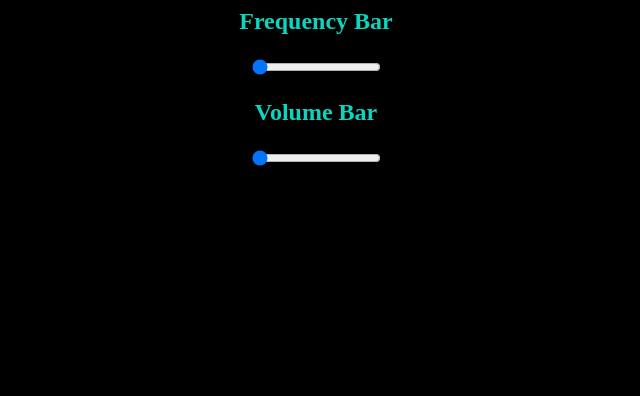
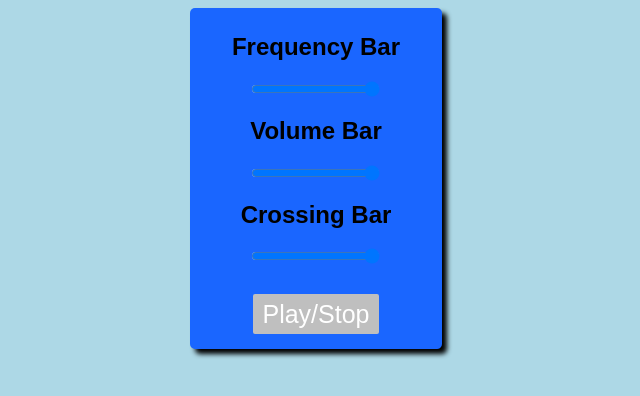
Before and after one commit to gustavojordao/cefet-web-weblot, a plain HTML site: page apis/Web Audio/exemplo.html in a window 1280 px wide. Shown: the whole page, without its empty margins (324-964 px from the left). Drawn offline with Linux system fonts and the light colour scheme; no server answers.

Commit message:
Volume funcionando, botao de pause colocado, estilo alterado

```diff
--- a/apis/Web Audio/exemplo.css
+++ b/apis/Web Audio/exemplo.css
@@ -1,22 +1,63 @@
 body {
-  background-color: black;
+  background-color: lightblue;
 }
 
 .conteudo {
-  width: 80%;
+  padding-top: 5px;
+  padding-bottom: 5px;
+  width: 20%;
   margin: 0 auto;
   text-align: center;
-  color: #0cd4be;
+  color: black;
+  background-color: #1a66ff;
+  font-family: sans-serif;
+  border-radius: 5px;
+  box-shadow: 5px 5px 5px black;
 }
 
-audio {
-  margin: 0 auto;
+button {
+  margin: 30px 0px 10px ;
+  width: 50%;
+  height: 40px;
+  font-family:
+  box-sizing: border-box;
+  font-family: 'Catamaran', sans-serif;
+  font-size: 25px;
+  color: white;
+  background-color: #bfbfbf;
+  border: none;
+  border-radius: 2px;
+  text-align: center;
+  text-decoration: none;
+  display: inline-block;
+  -ms-transition: transform 0.1s ease-in-out;
+  -moz-transition: transform 0.1s ease-in-out;
+  -ms-transition: color 0.1s ease-in-out;
+  -moz-transition: color 0.1s ease-in-out;
+  -ms-transition: background-color 0.1s ease-in-out;
+  -moz-transition: background-color 0.1s ease-in-out;
 }
-.Bar{
-  color: red;
-  background-color:  grey;
-  border-radius: 10px;
-  height: 20px;
-  text-align: center;
-
+button:hover {
+  box-shadow: 3px 3px 20px black;
+  color: #bfbfbf;
+  background-color: white;
+  transform: translateY(-2px);
 }
+input[type="button"], input[type="reset"], input[type="submit"] {
+    cursor: pointer;
+    -webkit-appearance: button;
+}
+input {
+    line-height: normal;
+    *overflow: visible;
+}
+input {
+    font-size: 100%;
+    margin: 0;
+    vertical-align: baseline;
+    *vertical-align: middle;
+}
+input {
+    font-family: sans-serif;
+    color: #222;
+}
--- a/apis/Web Audio/exemplo.html
+++ b/apis/Web Audio/exemplo.html
@@ -8,9 +8,12 @@
 
     <div class = 'conteudo'>
       <h2>Frequency Bar</h2>
-      <input class = "Bar" id="Frequency" type="range" value="0" step="0.01" max="20" mim="0"></input>
+      <input min="0" max="100" value="100" oninput="Frequencia.changeVolume(this);" type="range"></input>
       <h2>Volume Bar</h2>
-      <input class = "Bar" id="Volume" type="range" value="0" step="0.01" max="20" mim="0"></input>
+      <input min="0" max="100" value="100" oninput="volume.changeVolume(this);" type="range"></input>
+      <h2>Crossing Bar</h2>
+      <input min="0" max="100" value="100" oninput="volume.changeVolume(this);" type="range"></input>
+      <button id='play'>Play/Stop</button>
     </div>
 
     <script src='exemplo.js'></script>
--- a/apis/Web Audio/exemplo.js
+++ b/apis/Web Audio/exemplo.js
@@ -1,27 +1,52 @@
 var AudioContext = window.AudioContext ||
                     window.webkitAudioContext;
-
 var context = new AudioContext();
-
 
 var musica1 = context.createBufferSource();
 var musica2 = context.createBufferSource();
-var gain = context.createGain();
+var volume =  context.createGain();
+
+var playing = false;
+
+document.getElementById("play").addEventListener("click", function(){
+  if(!playing){
+    musica1 = context.createBufferSource();
+    musica2 = context.createBufferSource();
+    musica1.connect(volume);
+    musica2.connect(volume);
+    volume.connect(context.destination);
 
 
-musica1.connect(gain);
-musica2.connect(gain);
-gain.connect(context.destination);
+    carregaSom('musica.mp3', musica1);
+    carregaSom('musica2.mp3', musica2);
+    musica1.start();
 
-
-carregaSom('musica.mp3', musica1);
-carregaSom('musica2.mp3', musica2);
-
-musica1.start(context.currentTime);
+    playing = true;
+  } else {
+    playing = false;
+    musica1.stop();
+  }
+});
 
 
 
 
+//Funcao de controle de volume
+volume.changeVolume = function(element) {
+  var fraction = parseInt(element.value) / parseInt(element.max);
+  //Uso de aumento de volume quadratico
+  console.log(fraction*fraction);
+  volume.gain.value = fraction * fraction;
+};
+
+
+
+
+
+
+
+
+//Funcao para carregar novos sons atraves de um caminho
 function carregaSom(url, musiquinha) {
   var request = new XMLHttpRequest();
   request.open('GET', url, true);
```
